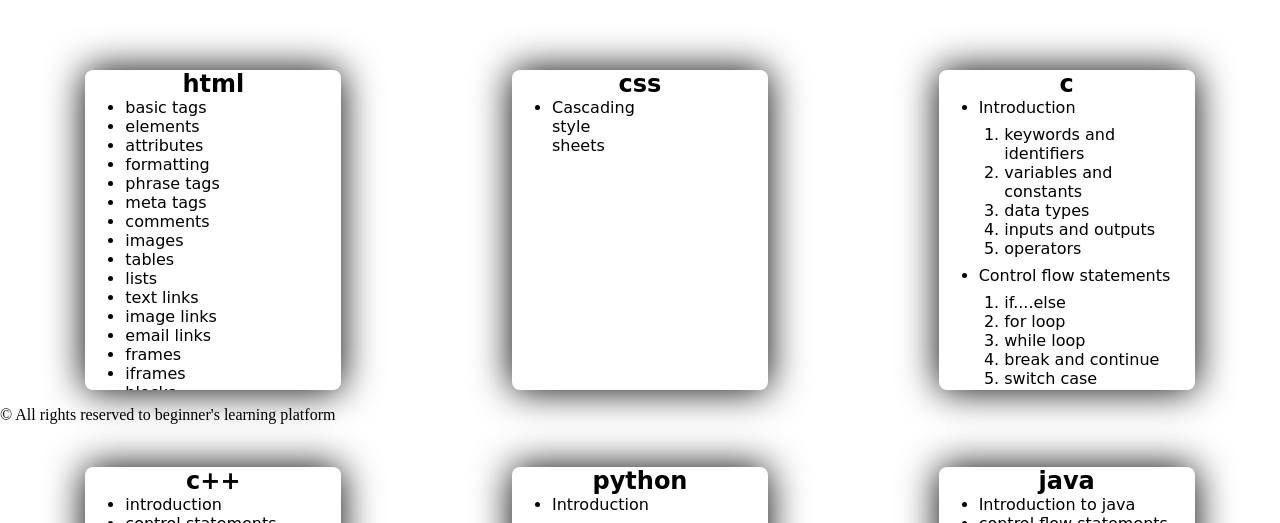
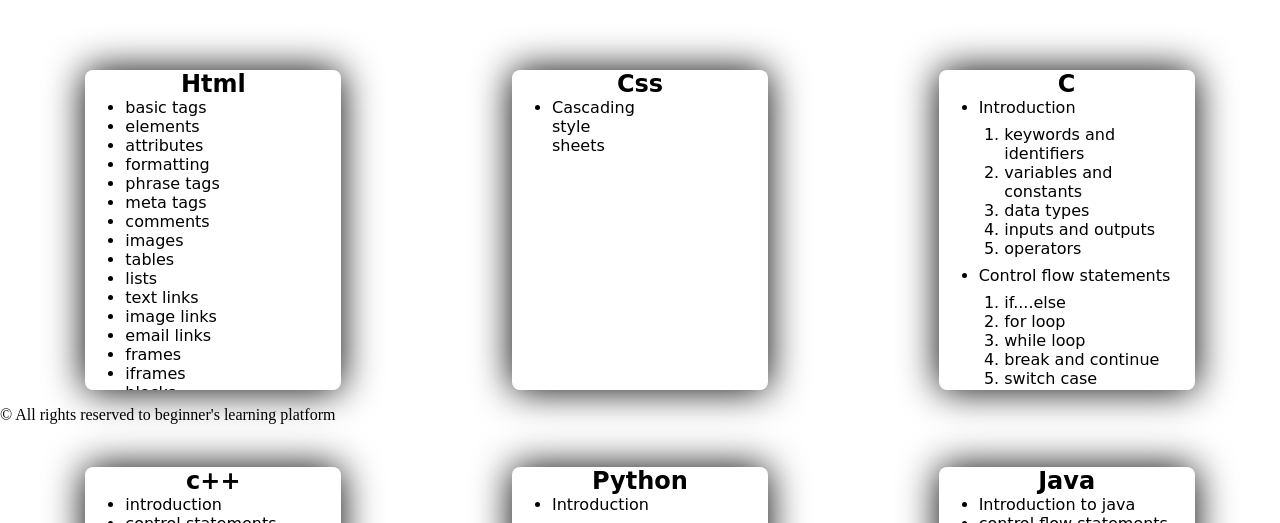
Before and after one commit to vishnu389/learning-for-beginner, a plain HTML site: page index.html in a window 1280 px wide. Shown: the part 376-899 px from the top of the page. Drawn offline with Linux system fonts and the light colour scheme.

Commit message:
updated index.html

```diff
--- a/index.html
+++ b/index.html
@@ -20,7 +20,7 @@
     </div>
     <div class="row">
         <div class="col">
-            <h2>html</h2>
+            <h2>Html</h2>
             <ul>
             <li><a target="_blank" href="https://www.tutorialspoint.com/html/html_basic_tags.htm">basic tags</a></li>
             <li><a target="_blank" href="https://www.tutorialspoint.com/html/html_elements.htm">elements</a></li>
@@ -45,13 +45,13 @@
             </ul>
         </div>
         <div class="col">
-            <h2>css</h2>
+            <h2>Css</h2>
             <ul>
                 <li class="oo"><a href="https://www.tutorialspoint.com/css/index.htm">Cascading<br>style<br> sheets</a></li>
             </ul>
         </div>
         <div class="col">
-            <h2>c</h2>
+            <h2>C</h2>
             <ul>
                 <li>Introduction
                 <ol>
@@ -133,7 +133,7 @@
             </ul>
         </div>
         <div class="col">
-            <h2>python</h2>
+            <h2>Python</h2>
             <ul>
                 <li>Introduction
                 <ol>
@@ -198,7 +198,7 @@
             </ul>
         </div>
         <div class="col">
-            <h2>java</h2>
+            <h2>Java</h2>
             <ul>
                 <li><a href="https://www.geeksforgeeks.org/introduction-to-java">Introduction to java</a></li>
                 <li><a href="https://www.javatpoint.com/control-flow-in-java">control flow statements</a></li>
```
